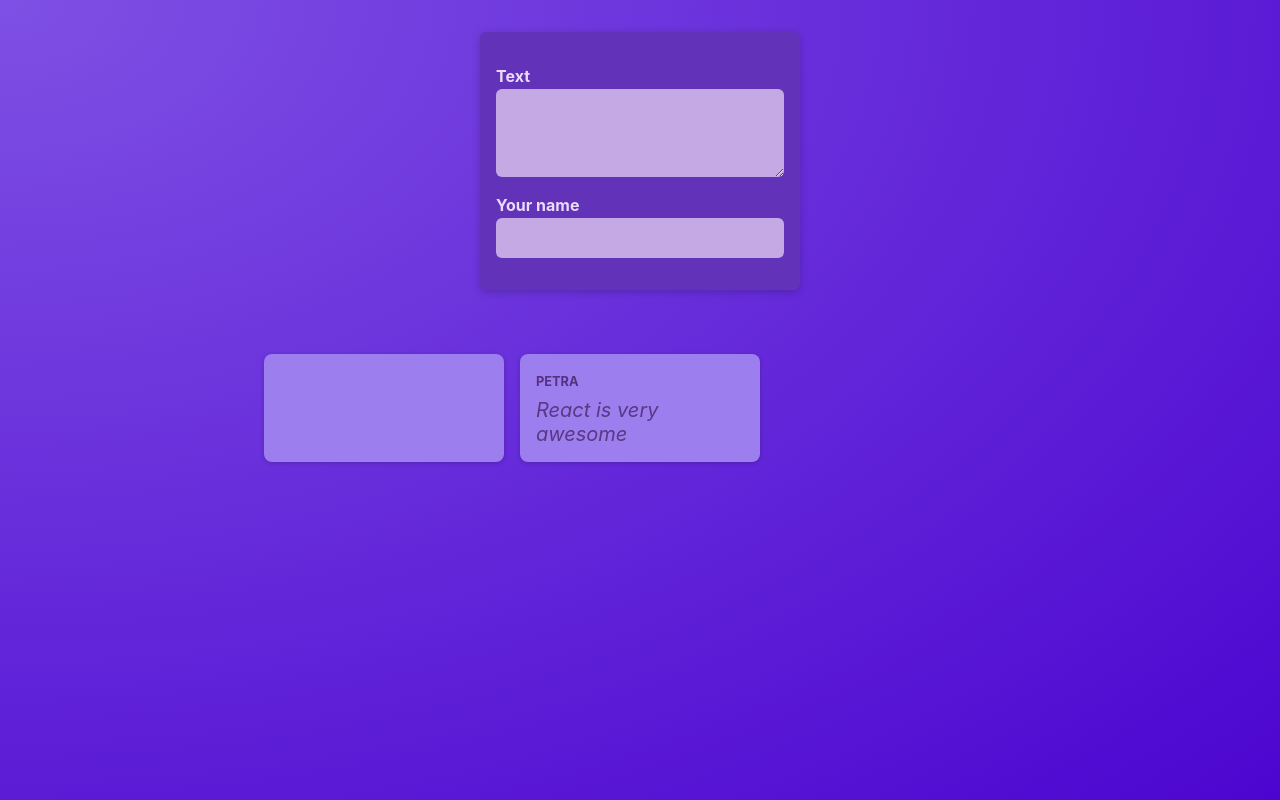
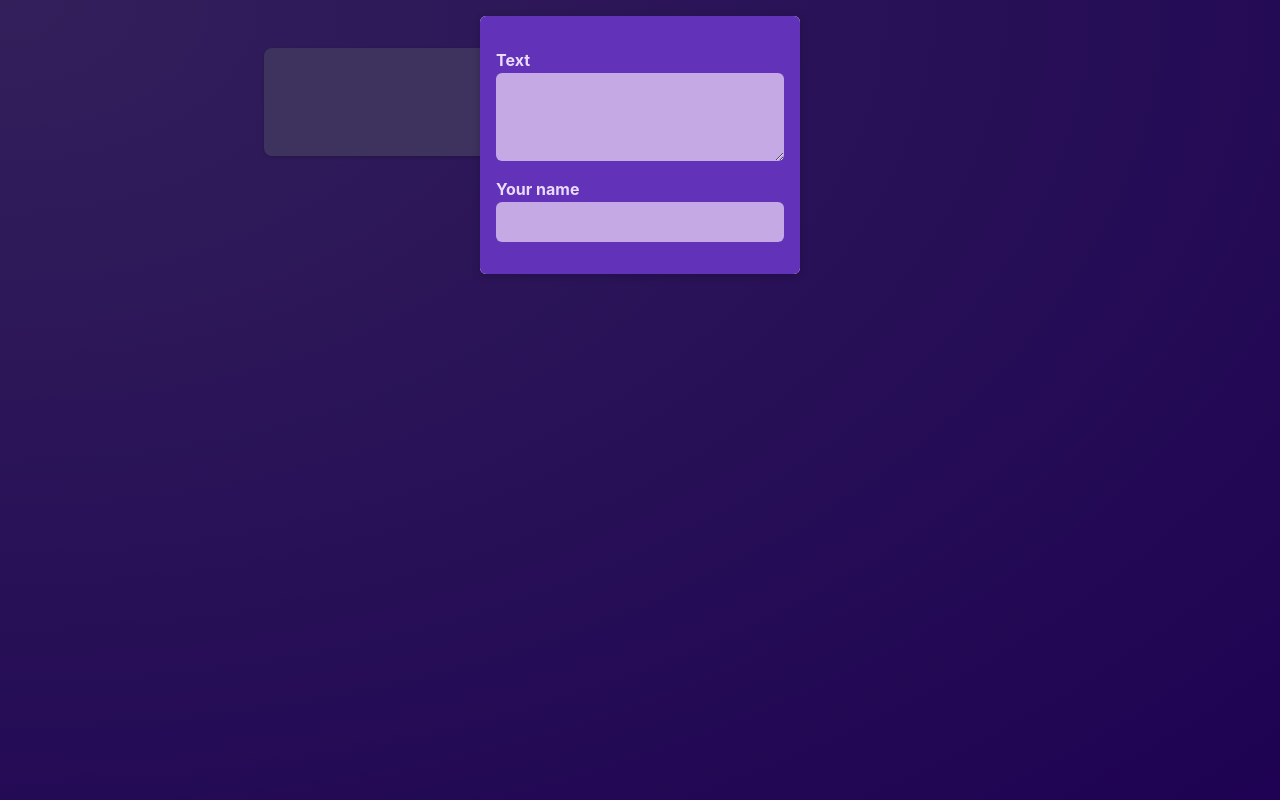
Before and after one commit to CallMeChero/react-recalling, a React (Vite) app: page / in a window 1280 px wide. Built offline with nearby package versions, Linux system fonts and the light colour scheme.

Commit message:
Recalling children prop

```diff
--- /dev/null
+++ b/src/components/Modal.jsx
@@ -0,0 +1,10 @@
+import classes from './Modal.module.css'
+
+function Modal({children}) {
+    return <>
+        <div className={classes.backdrop}/>
+        <dialog open className={classes.modal}>{children}</dialog>
+    </>
+}
+
+export default Modal;
--- /dev/null
+++ b/src/components/Modal.module.css
@@ -0,0 +1,18 @@
+.backdrop {
+    position: fixed;
+    top: 0;
+    left: 0;
+    width: 100%;
+    height: 100vh;
+    background-color: rgba(0, 0, 0, 0.6);
+    z-index: 1;
+  }
+
+.modal {
+    border: none;
+    border-radius: 6px;
+    box-shadow: 0 2px 8px rgba(0, 0, 0, 0.2);
+    padding: 0;
+    overflow: hidden;
+    z-index: 1;
+}
--- a/src/components/NewPost.module.css
+++ b/src/components/NewPost.module.css
@@ -2,9 +2,6 @@
     background-color: #6233b9;
     padding: 1rem;
     width: 20rem;
-    margin: 2rem auto;
-    border-radius: 6px;
-    box-shadow: 0 2px 8px rgba(0, 0, 0, 0.2);
   }
 
   .form label {
--- a/src/components/Post.jsx
+++ b/src/components/Post.jsx
@@ -1,10 +1,10 @@
 import classes from './Post.module.css';
 
-function Post(props) {
+function Post({author , body}) {
     return (
         <li className={classes.post}>
-            <p className={classes.author}>{props.author}</p>
-            <p className={classes.text}>{props.body}</p>
+            <p className={classes.author}>{author}</p>
+            <p className={classes.text}>{body}</p>
         </li>
     );
 }
--- a/src/components/PostList.jsx
+++ b/src/components/PostList.jsx
@@ -2,6 +2,7 @@ import Post from './Post';
 import NewPost from './NewPost';
 import classes from './PostList.module.css';
 import { useState } from 'react';
+import Modal from './Modal';
 
 function PostList() {
 
@@ -18,7 +19,9 @@ function PostList() {
 
     return (
         <>
-            <NewPost onAuthorChange={authorChangeHandler} onBodyChange={bodyChangeHandler}/>
+            <Modal>
+                <NewPost onAuthorChange={authorChangeHandler} onBodyChange={bodyChangeHandler}/>
+            </Modal>
             <ul className={classes.posts}>
                 <Post author={enteredAuthor} body={enteredBody}/>
                 <Post author="Petra" body="React is very awesome"/>
```
